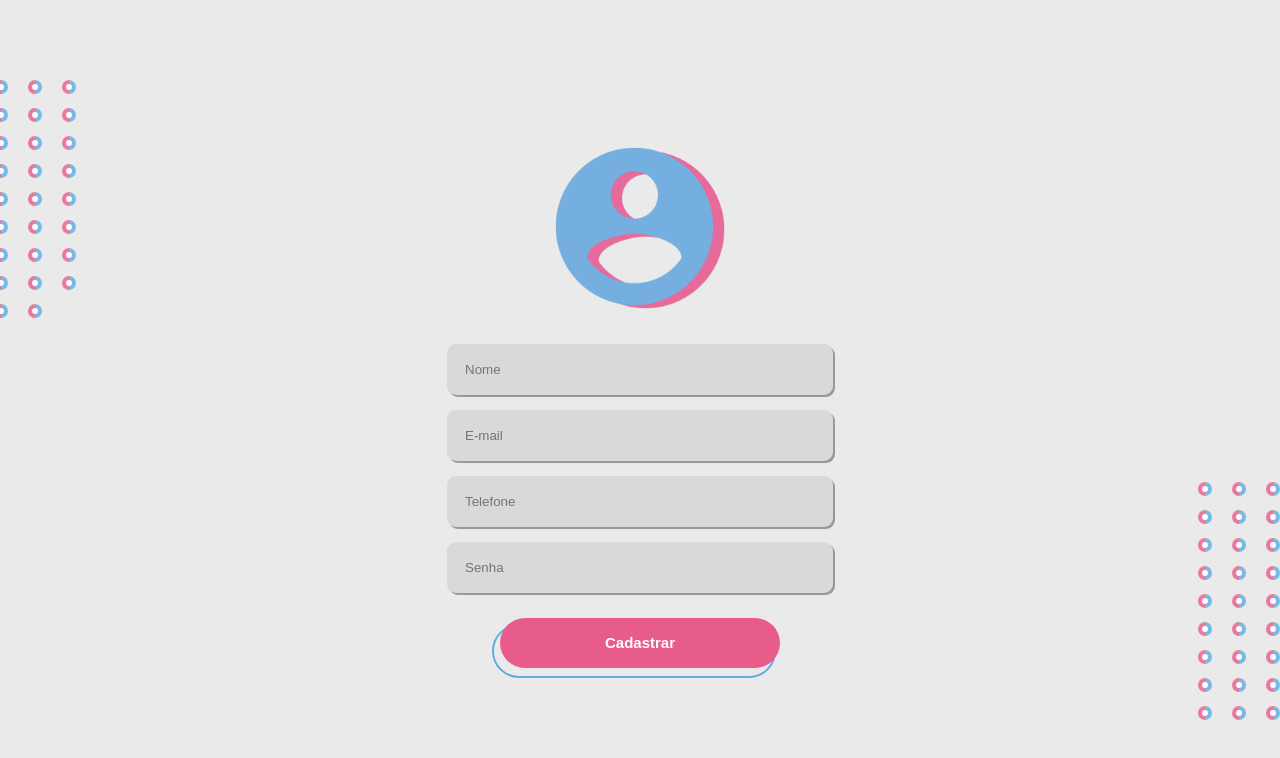
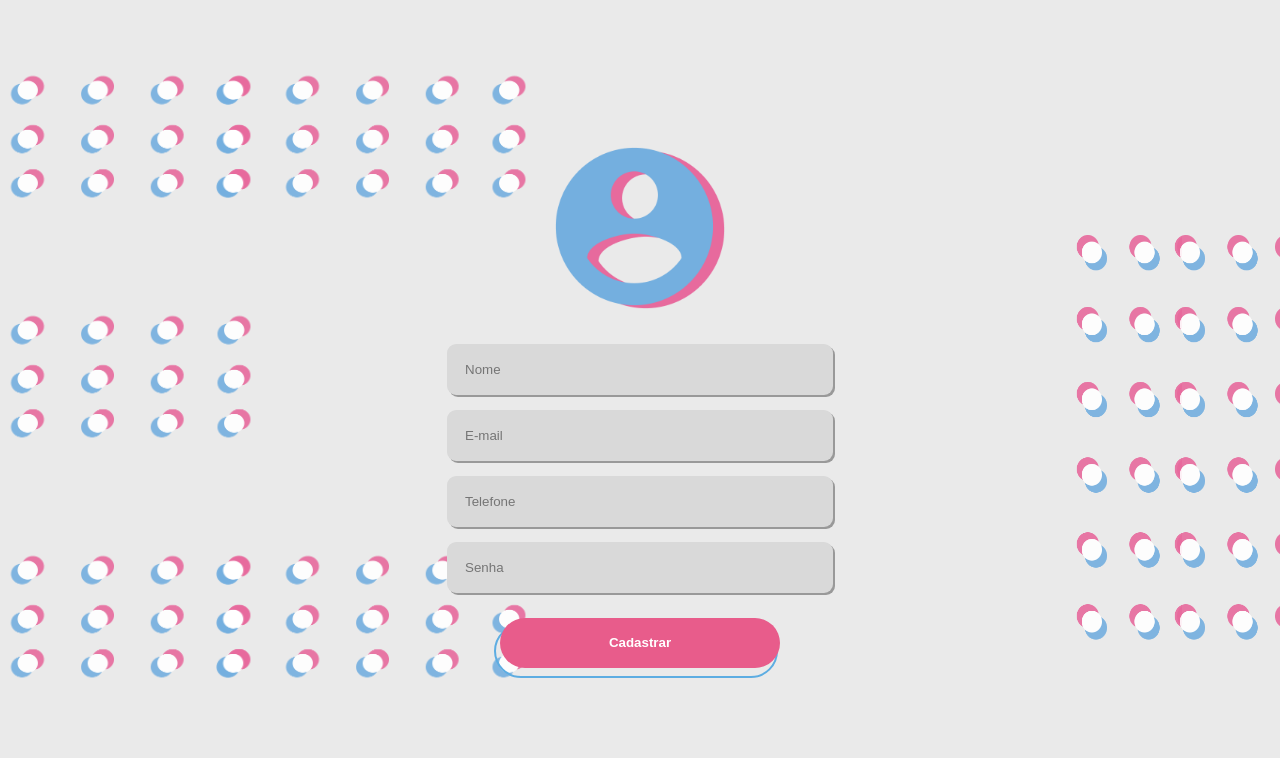
Before and after one commit to eidicaro/projeto-integrador-4-ano, a React app in the folder frontend/: page /cadastro in a window 1280 px wide. Shown: the top 758 px of the page. Built offline with nearby package versions, Linux system fonts and the light colour scheme; no server answers; the HTML template or start-up script is replaced by a standard one.

Commit message:
ela nao te ama buti (alteracao na pagina de cadastro)

```diff
--- a/frontend/src/page/Cadastro.jsx
+++ b/frontend/src/page/Cadastro.jsx
@@ -1,5 +1,7 @@
 import { useState } from "react";
 import logo from "../assets/cadastro.png";
+import dotsLeft from "../assets/dots-left.png";   // horizontal
+import dotsRight from "../assets/dots-right.png"; // vertical
 
 export default function Cadastro() {
   const [nome, setNome] = useState("");
@@ -12,29 +14,25 @@
     alert("Cadastro realizado!");
   }
 
-  // bolinha correta (figma)
-  const Dot = () => (
-    <div style={styles.dot}>
-      <div style={styles.dotInner}></div>
-    </div>
-  );
-
   return (
     <div style={styles.container}>
 
-      {/* LADO ESQUERDO */}
-      <div style={styles.dotGridLeft}>
-        {[...Array(35)].map((_, i) => (
-          <Dot key={"l" + i} />
-        ))}
-      </div>
+      {/* 🔵 ESQUERDA (imagem deitada Superio) */}
+      <img src={dotsLeft} alt="dots" style={styles.dotsLeftTop} />
+      <img src={dotsLeft} alt="dots" style={styles.dotsLeftRightTop} />
 
-      {/* LADO DIREITO */}
-      <div style={styles.dotGridRight}>
-        {[...Array(35)].map((_, i) => (
-          <Dot key={"r" + i} />
-        ))}
-      </div>
+         {/* 🔵 ESQUERDA (imagem deitada Meio) */}
+       <img src={dotsLeft} alt="dots" style={styles.dotsLeftQuite} />
+
+
+      {/* 🔵 ESQUERDA (imagem deitada Inferior) */}
+      <img src={dotsLeft} alt="dots" style={styles.dotsLeftBottom} />
+      <img src={dotsLeft} alt="dots" style={styles.dotsLeftRightBottom} />
+
+
+      {/* 🔵 DIREITA (duas colunas separadas) */}
+      <img src={dotsRight} alt="dots" style={styles.dotsRightTop} />
+      <img src={dotsRight} alt="dots" style={styles.dotsRightBottom} />
 
       {/* LOGO */}
       <img src={logo} alt="logo" style={styles.logo} />
@@ -63,13 +61,11 @@
           value={telefone}
           onChange={(e) => {
             let value = e.target.value;
-
             value = value
               .replace(/\D/g, "")
               .replace(/^(\d{2})(\d)/g, "($1) $2")
               .replace(/(\d{5})(\d)/, "$1-$2")
               .slice(0, 15);
-
             setTelefone(value);
           }}
           style={styles.input}
@@ -83,10 +79,9 @@
           style={styles.input}
         />
 
-        {/* BOTÃO*/}
+        {/* BOTÃO */}
         <div style={styles.buttonContainer}>
           <div style={styles.buttonBack}></div>
-
           <button type="submit" style={styles.buttonFront}>
             Cadastrar
           </button>
@@ -111,14 +106,14 @@
   logo: {
     width: "200px",
     marginBottom: "20px",
-    zIndex: 1,
+    zIndex: 2,
   },
 
   form: {
     display: "flex",
     flexDirection: "column",
     alignItems: "center",
-    zIndex: 1,
+    zIndex: 2,
   },
 
   input: {
@@ -147,7 +142,7 @@
     borderRadius: "30px",
     border: "2px solid #5dade2",
     top: "6px",
-    left: "-8px",
+    left: "-6px",
   },
 
   buttonFront: {
@@ -160,46 +155,74 @@
     color: "#fff",
     fontWeight: "bold",
     cursor: "pointer",
-    fontSize: "15px",
   },
 
-  // 🔵 bolinha estilo figma
-  dot: {
-    width: "14px",
-    height: "14px",
-    borderRadius: "50%",
-    background: "conic-gradient(#5dade2 0deg 180deg, #e85c8b 180deg 360deg)",
-    display: "flex",
-    alignItems: "center",
-    justifyContent: "center",
+  // 🔵 IMAGENS
+
+  // DOTS ESQUERDO PRIMEIRO SUPERIO (horizontal)
+  dotsLeftTop: {
+    position: "absolute",
+    left: "-60px",
+    top: "20%",
+    transform: "translateY(-50%)",
+    width: "380px",
+    opacity: 0.9,
+  },
+  // DOTS ESQUERDO SEGUNDO SUPERIO
+   dotsLeftRightTop: {
+    position: "absolute",
+    left: "215px",
+    top: "20%",
+    transform: "translateY(-50%)",
+    width: "380px",
+    opacity: 0.9,
   },
 
-  dotInner: {
-    width: "6px",
-    height: "6px",
-    backgroundColor: "#ffffff",
-    borderRadius: "50%",
+  //DOTS ESQUERDO MEIO
+   dotsLeftQuite: {
+    position: "absolute",
+    left: "-60px",
+    top: "50%",
+    transform: "translateY(-50%)",
+    width: "380px",
+    opacity: 0.9,
   },
 
-  // 🔵 esquerda
-  dotGridLeft: {
+
+    // DOTS ESQUERDO PRIMEIRO INFERIOR (horizontal)
+    dotsLeftBottom: {
     position: "absolute",
-    left: "-40px",
-    top: "10%",
-    display: "grid",
-    gridTemplateColumns: "repeat(4, 20px)",
-    gap: "14px",
-    opacity: 0.8,
+    left: "-60px",
+    top: "80%",
+    transform: "translateY(-50%)",
+    width: "380px",
+    opacity: 0.9,
+  },
+  //DOTS ESQUERDO SEGUNDO INFERIOR
+    dotsLeftRightBottom: {
+    position: "absolute",
+    left: "215px",
+    top: "80%",
+    transform: "translateY(-50%)",
+    width: "380px",
+    opacity: 0.9,
   },
 
-  // 🔵 direita
-  dotGridRight: {
+  //PRIMEIRA COLUNA
+  dotsRightTop: {
     position: "absolute",
-    right: "-40px",
-    bottom: "10%",
-    display: "grid",
-    gridTemplateColumns: "repeat(4, 20px)",
-    gap: "14px",
-    opacity: 0.8,
+    right: "98px",
+    top: "20%",
+    width: "120px",
+    opacity: 0.9,
+  },
+
+  // SEGUNDA COLUNA
+  dotsRightBottom: {
+    position: "absolute",
+    right: "0px",
+    top: "20%",
+    width: "120px",
+    opacity: 0.9,
   },
 };
```
Also changed, not shown: frontend/src/assets/dots-left.png (added), frontend/src/assets/dots-right.png (added).
